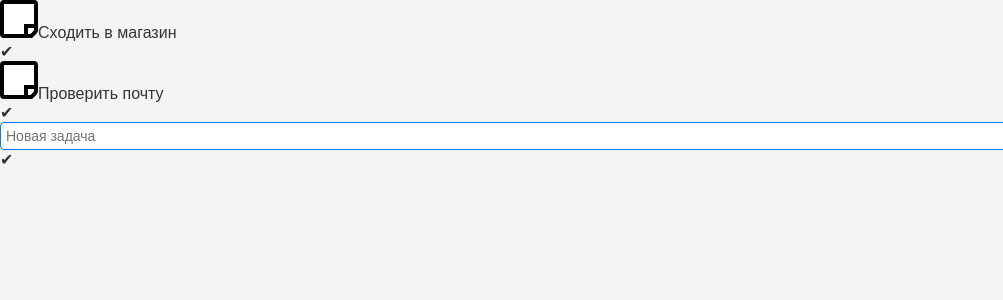
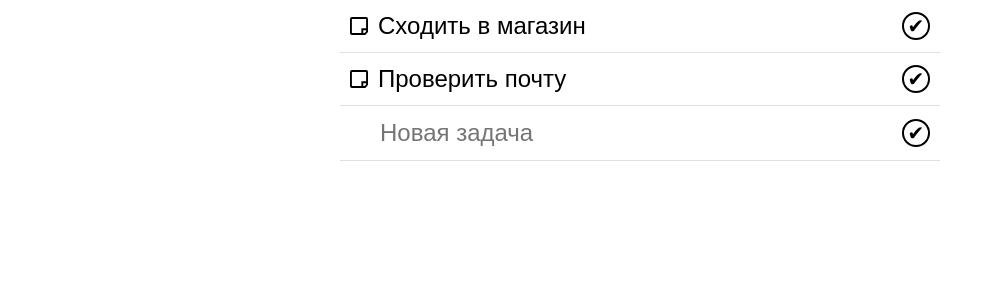
Before and after one commit to minusTwentyOneDegrees/Tweek.so-clone, a React (Create React App) app in the folder Frontend/: page / in a window 1280 px wide. Shown: the top 300 px of the page, without its empty margins (0-1003 px from the left). Built offline with nearby package versions, Linux system fonts and the light colour scheme.

Commit message:
Стилизация под Tweek.so

```diff
--- a/Frontend/src/styles/dashboard.css
+++ b/Frontend/src/styles/dashboard.css
@@ -1,55 +1,79 @@
-.container {
-	max-width: 600px;
-	margin: 20px auto;
-	padding: 20px;
-	background: white;
-	border-radius: 8px;
-	box-shadow: 0 0 10px rgba(0, 0, 0, 0.1);
+body {
+	font-family: sans-serif;
+	background: #fff;
+	margin: 0;
+	padding: 0;
 }
 
-h1 {
-	text-align: center;
-	font-size: 24px;
+.task-list {
+	width: 100%;
+	max-width: 600px;
+	margin: 0 auto;
 }
 
-table {
-	width: 100%;
-	border-collapse: collapse;
-	margin-top: 20px;
+.task-item {
+	display: flex;
+	align-items: center;
+	justify-content: space-between;
+	border-bottom: 1px solid #e0e0e0;
+	padding: 12px 10px;
+	transition: border-color 0.3s;
 }
 
-th,
-td {
-	padding: 10px;
-	border: 1px solid #ddd;
-	text-align: center;
+.task-item:hover {
+	border-bottom: 1px solid rgba(169, 178, 235, 1);
 }
 
-button {
-	padding: 5px 10px;
-	border: none;
-	background: #007bff;
-	color: white;
+.checkbox {
+	width: 18px;
+	height: 18px;
+	margin-right: 10px;
+	display: inline-block;
+}
+
+.task-text {
+	font-size: 24px;
+	font-weight: 500;
+	flex-grow: 1;
+	color: #000;
+}
+
+.task-text.completed {
+	color: #999;
+	text-decoration: line-through;
+}
+
+.check-icon {
+	font-size: 20px;
+	color: #000;
+	border: 2px solid #000;
+	border-radius: 50%;
+	width: 24px;
+	height: 24px;
+	display: flex;
+	align-items: center;
+	justify-content: center;
 	cursor: pointer;
 }
 
-button:hover {
-	background: #0056b3;
+.check-icon.completed {
+	color: #999;
+	border-color: #999;
 }
 
-td {
+.task-input {
+	flex-grow: 1;
+	font-size: 24px;
+	font-weight: 500;
+	border: none;
+	outline: none;
+}
+
+.add-task:hover {
+	border-bottom: 1px solid rgba(169, 178, 235, 1);
 	cursor: pointer;
 }
 
-input {
-	width: 100%;
-	padding: 5px;
-	font-size: 14px;
-	border: 1px solid #ccc;
-	border-radius: 4px;
-	outline: none;
+.task-item.dragging {
+	opacity: 0.3;
 }
-
-input:focus {
-	border-color: #007bff;
-}
```
